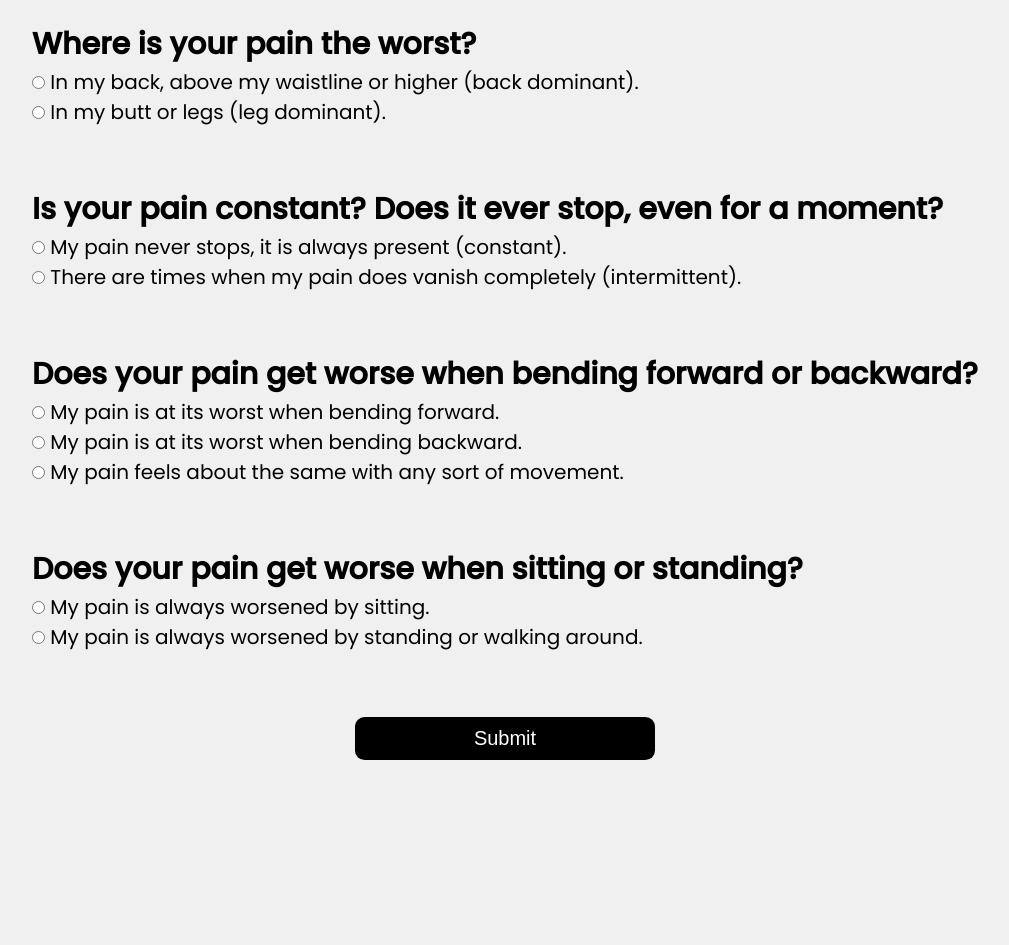
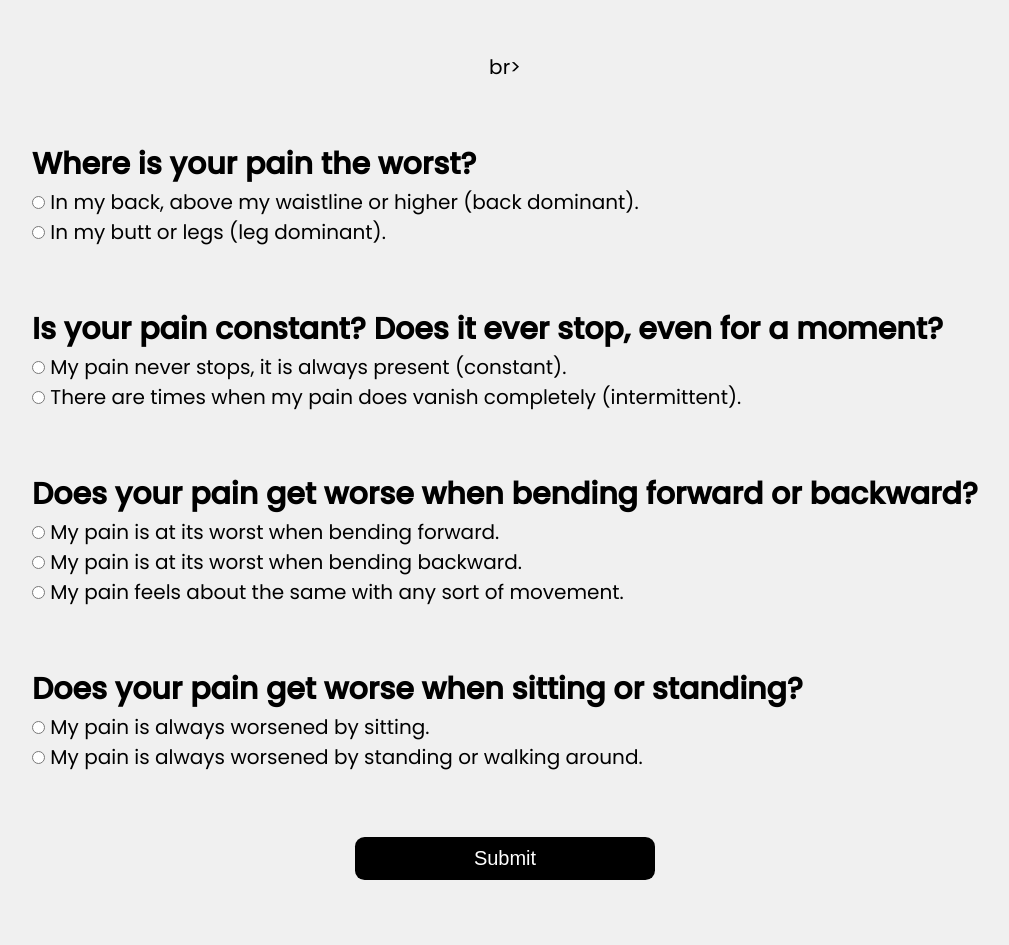
Before and after one commit to apurvsibal/RedFlagsBITS, a Flask app: page / in a window 1280 px wide. Shown: the part 103-1048 px from the top of the page, without its empty margins (135-1144 px from the left). Before the commit the page ends 863 px from the top, so only its background shows below. Run offline with Flask 2, Linux system fonts and the light colour scheme.

Commit message:
Update Base.html

```diff
--- a/templates/Base.html
+++ b/templates/Base.html
@@ -17,7 +17,7 @@
         Your Site
     </a>
 </nav>
-<div class="main">
+<div class="main"><br>br><br><br><br>
 {% block content %} {% endblock %}
 </div>
 </body>
```
